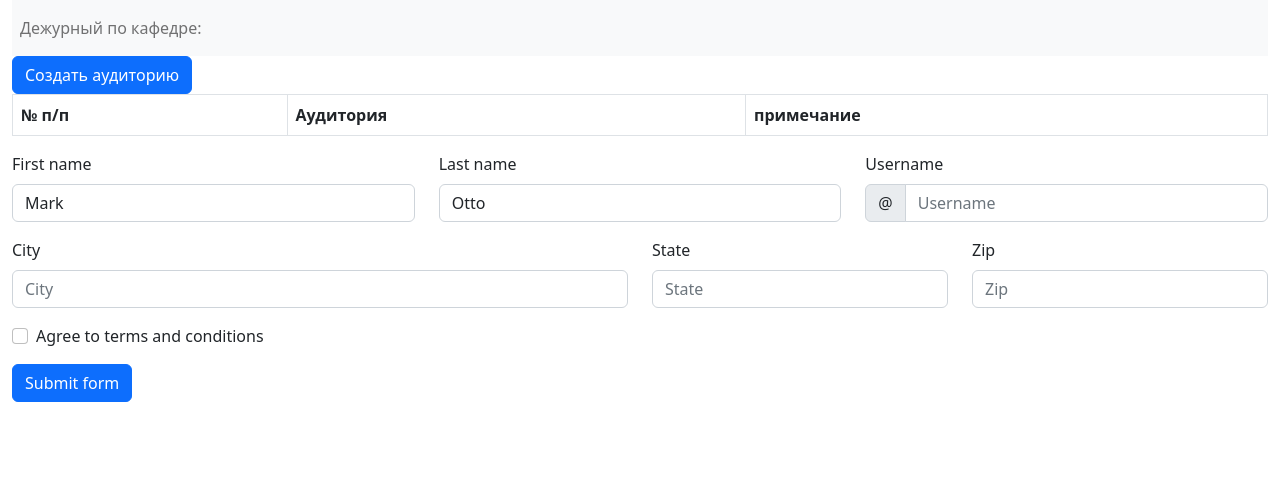
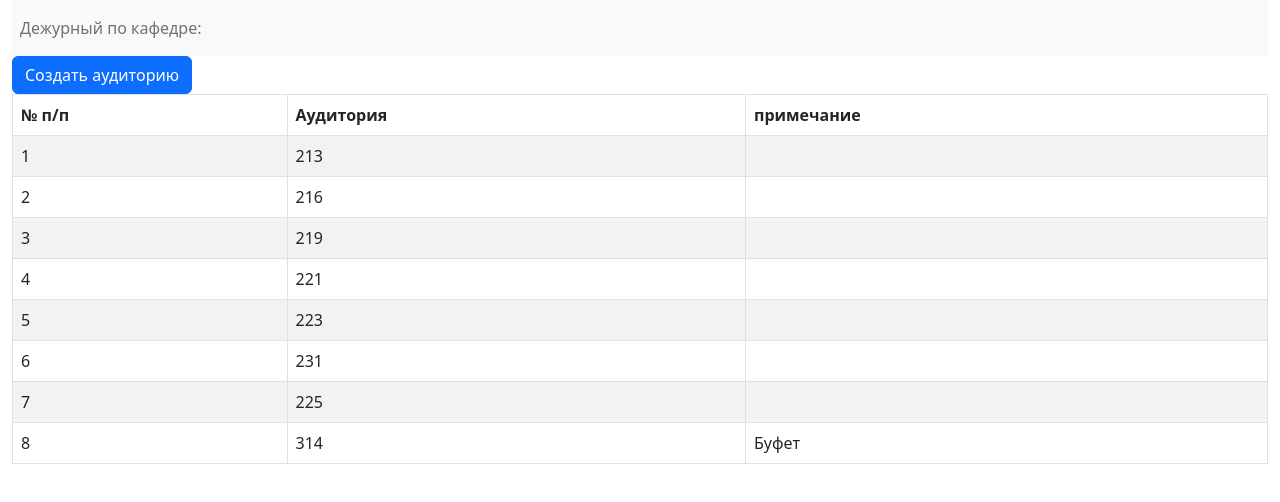
Before and after one commit to IRLANDEC01/61dez-react, a React (Create React App) app: page /aud in a window 1280 px wide. Shown: the top 502 px of the page. Built offline with nearby package versions, Linux system fonts and the light colour scheme.

Commit message:
Сделана страница Aud

```diff
--- a/package.json
+++ b/package.json
@@ -7,6 +7,7 @@
     "@testing-library/react": "^13.4.0",
     "@testing-library/user-event": "^13.5.0",
     "bootstrap": "^5.2.3",
+    "formik": "^2.2.9",
     "react": "^18.2.0",
     "react-bootstrap": "^2.7.2",
     "react-dom": "^18.2.0",
--- a/src/components/TableEventKeys.jsx
+++ b/src/components/TableEventKeys.jsx
@@ -15,6 +15,7 @@ const TableEventKeys = ({ eventKeys, deleteEventKey, passEventKey,openChangeModa
                             <th>Группа</th>
                             <th>Время вскрытия</th>
                             <th>Время сдачи</th>
+                            <th>Действие</th>
                         </tr>
                     </thead>
                     <EventKeysList
--- /dev/null
+++ b/src/components/adminPage/Aud.jsx
@@ -0,0 +1,13 @@
+import React from 'react'
+
+const Aud = ({ aud,  number}) => {
+  return (
+    <tr>
+      <td>{number}</td>
+      <td>{aud.name}</td>
+      <td>{aud.notation}</td>
+    </tr>
+  )
+}
+
+export default Aud
--- a/src/components/adminPage/FormCreateAud.jsx
+++ b/src/components/adminPage/FormCreateAud.jsx
@@ -1,31 +1,16 @@
+import { Formik, useFormik } from 'formik'
 import React, { useContext, useState } from 'react'
 import { Button, Card, Col, Form, InputGroup, Modal, Row } from 'react-bootstrap'
 import { AudListContext } from '../../context'
 
 const FormCreateAud = () => {
-    const [newAud, setNewAud] = useState({ name: '', notation: '' })
     const [showFormCreateAudModal, setShowFormCreateAudModa] = useState(false)
     const { audList, setAudList } = useContext(AudListContext)
 
-    const [validated, setValidated] = useState(false);
-
-    const addNewAud = (e) => {
-        e.preventDefault()
-        const isAudExists = audList.forEach(aud => {
-            if (aud.name === newAud.name) return true
-        });
-        if (!e.currentTarget.checkValidity() || isAudExists) {
-            setAudList([...audList, newAud])
-        }
-        setValidated(true);
-        // setShowFormCreateAudModa(false)
-    }
     return (
         <div>
-
             <Row className='justify-content-md-center'>
                 <Col>
-
                     <Button onClick={() => setShowFormCreateAudModa(true)}>Создать аудиторию</Button>
                 </Col>
             </Row>
@@ -35,28 +20,47 @@ const FormCreateAud = () => {
                         <Modal.Header closeButton>
                             <Modal.Title>Заполните форму</Modal.Title>
                         </Modal.Header>
-                        <Form noValidate validated={validated} onSubmit={addNewAud}>
+                        <Formik
+                            initialValues={{ name: 0, notation: '' }}
+                            validate={values => {
+                                const errors = {};
+                                if (!values.name) {
+                                    errors.name = 'Введите номер аудитории!';
+                                } else if (audList.find(aud => aud.name == values.name)) {
+                                    errors.name = 'Такая аудитория уже существует!';
+                                }
+                                console.log(errors);
+                                return errors;
+                            }}
+                            onSubmit={(values) => {
+                                console.log(values);
+                                setAudList([...audList, values])
+                                setShowFormCreateAudModa(false)
+                            }}
+                        >
+                            {
+                                formik => (
+                                    <Form noValidate onSubmit={formik.handleSubmit}>
                                         <Modal.Body>
                                             <Row>
                                                 <Col>
-
                                                     <Form.Group className="mb-3" controlId="formGroupName">
                                                         <Form.Label>Аудитория</Form.Label>
-                                            <Form.Control type="text" placeholder="номер аудитории..."
-                                                required
-                                                onChange={e => setNewAud({ ...newAud, name: e.target.value })}
+                                                        <Form.Control type="number" name='name' placeholder="номер аудитории..."
+                                                            onChange={formik.handleChange}
+                                                            isValid={formik.touched.name && !formik.errors.name}
+                                                            isInvalid={formik.errors.name}
+                                                            onBlur={formik.handleBlur}
                                                         />
+                                                        <Form.Control.Feedback type="valid">Готово!</Form.Control.Feedback>
                                                         <Form.Control.Feedback type="invalid">
-                                                Введите номер аудитории!
-                                            </Form.Control.Feedback>
-                                            <Form.Control.Feedback type="invalid">
-                                                Такая аудитория уже существусу
+                                                            {formik.errors.name}
                                                         </Form.Control.Feedback>
                                                     </Form.Group>
                                                     <Form.Group className="mb-3" controlId="formGroupNotation">
                                                         <Form.Label>Примечание</Form.Label>
-                                            <Form.Control type="text" placeholder="не обязательно"
-                                                onChange={e => setNewAud({ ...newAud, notation: `(${e.target.value})` })}
+                                                        <Form.Control type="text" name='notation' placeholder="не обязательно"
+                                                            onChange={formik.handleChange}
                                                         />
                                                     </Form.Group>
                                                 </Col>
@@ -70,10 +74,13 @@ const FormCreateAud = () => {
                                             </Button>
                                         </Modal.Footer>
                                     </Form>
+                                )
+                            }
+                        </Formik>
                     </Modal>
                 </Col>
             </Row >
-        </div>
+        </div >
 
     )
 }
--- a/src/components/adminPage/TableAud.jsx
+++ b/src/components/adminPage/TableAud.jsx
@@ -1,7 +1,12 @@
-import React from 'react'
+import React, { useContext } from 'react'
 import { Col, Row, Table } from 'react-bootstrap'
+import { AudListContext } from '../../context'
+import Aud from './Aud'
+
 
 const TableAud = () => {
+    const { audList } = useContext(AudListContext)
+
     return (
         <Row>
             <Col>
@@ -13,6 +18,16 @@ const TableAud = () => {
                             <th>примечание</th>
                         </tr>
                     </thead>
+                    <tbody>
+                        {audList.map((aud, index) =>
+                            <Aud
+                                aud={aud}
+                                key={aud.name}
+                                number={index + 1}
+                            >
+                            </Aud>
+                        )}
+                    </tbody>
                 </Table>
             </Col>
         </Row>
--- a/src/components/adminPage/text.jsx
+++ /dev/null
@@ -1,96 +0,0 @@
-import React, { useState } from 'react';
-import Button from 'react-bootstrap/Button';
-import Col from 'react-bootstrap/Col';
-import Form from 'react-bootstrap/Form';
-import InputGroup from 'react-bootstrap/InputGroup';
-import Row from 'react-bootstrap/Row';
-
-function FormExample() {
-  const [validated, setValidated] = useState(false);
-
-  const handleSubmit = (event) => {
-    const form = event.currentTarget;
-    if (form.checkValidity() === false) {
-      event.preventDefault();
-      event.stopPropagation();
-    }
-
-    setValidated(true);
-  };
-
-  return (
-    <Form noValidate validated={validated} onSubmit={handleSubmit}>
-      <Row className="mb-3">
-        <Form.Group as={Col} md="4" controlId="validationCustom01">
-          <Form.Label>First name</Form.Label>
-          <Form.Control
-            required
-            type="text"
-            placeholder="First name"
-            defaultValue="Mark"
-          />
-          <Form.Control.Feedback>Looks good!</Form.Control.Feedback>
-        </Form.Group>
-        <Form.Group as={Col} md="4" controlId="validationCustom02">
-          <Form.Label>Last name</Form.Label>
-          <Form.Control
-            required
-            type="text"
-            placeholder="Last name"
-            defaultValue="Otto"
-          />
-          <Form.Control.Feedback>Looks good!</Form.Control.Feedback>
-        </Form.Group>
-        <Form.Group as={Col} md="4" controlId="validationCustomUsername">
-          <Form.Label>Username</Form.Label>
-          <InputGroup hasValidation>
-            <InputGroup.Text id="inputGroupPrepend">@</InputGroup.Text>
-            <Form.Control
-              type="text"
-              placeholder="Username"
-              aria-describedby="inputGroupPrepend"
-              required
-            />
-            <Form.Control.Feedback type="invalid">
-              Please choose a username.
-            </Form.Control.Feedback>
-          </InputGroup>
-        </Form.Group>
-      </Row>
-      <Row className="mb-3">
-        <Form.Group as={Col} md="6" controlId="validationCustom03">
-          <Form.Label>City</Form.Label>
-          <Form.Control type="text" placeholder="City" required />
-          <Form.Control.Feedback type="invalid">
-            Please provide a valid city.
-          </Form.Control.Feedback>
-        </Form.Group>
-        <Form.Group as={Col} md="3" controlId="validationCustom04">
-          <Form.Label>State</Form.Label>
-          <Form.Control type="text" placeholder="State" required />
-          <Form.Control.Feedback type="invalid">
-            Please provide a valid state.
-          </Form.Control.Feedback>
-        </Form.Group>
-        <Form.Group as={Col} md="3" controlId="validationCustom05">
-          <Form.Label>Zip</Form.Label>
-          <Form.Control type="text" placeholder="Zip" required />
-          <Form.Control.Feedback type="invalid">
-            Please provide a valid zip.
-          </Form.Control.Feedback>
-        </Form.Group>
-      </Row>
-      <Form.Group className="mb-3">
-        <Form.Check
-          required
-          label="Agree to terms and conditions"
-          feedback="You must agree before submitting."
-          feedbackType="invalid"
-        />
-      </Form.Group>
-      <Button type="submit">Submit form</Button>
-    </Form>
-  );
-}
-
-export default FormExample
--- a/src/pages/Aud.jsx
+++ b/src/pages/Aud.jsx
@@ -1,14 +1,12 @@
 import React from 'react'
 import FormCreateAud from '../components/adminPage/FormCreateAud'
 import TableAud from '../components/adminPage/TableAud'
-import FormExample from '../components/adminPage/text'
 
 const Aud = () => {
   return (
     <div>
         <FormCreateAud></FormCreateAud>
         <TableAud></TableAud>
-        <FormExample></FormExample>
     </div>
   )
 }
```
Also changed, not shown: 1 other file (tests, documents, lock files or other folders). Lines whose indentation alone changed are shown as unchanged.
